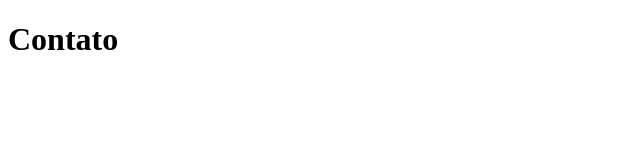
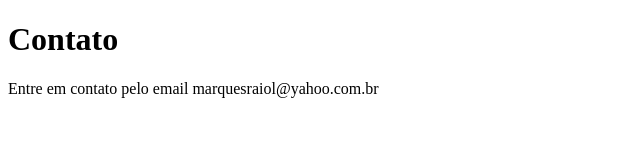
Before and after one commit to eduraiol/sistema-de-cadastro, a plain HTML site: page contato.html in a window 1280 px wide. Shown: the whole page, without its empty margins (0-640 px from the left). Drawn offline with Linux system fonts and the light colour scheme.

Commit message:
Adicionando o e-mail de contato

```diff
--- a/contato.html
+++ b/contato.html
@@ -8,5 +8,6 @@
 </head>
 <body>
     <h1>Contato</h1>
+    <p>Entre em contato pelo email marquesraiol@yahoo.com.br</p>
 </body>
 </html>
```
